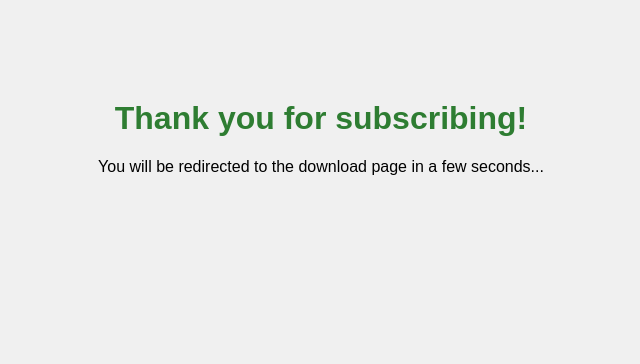
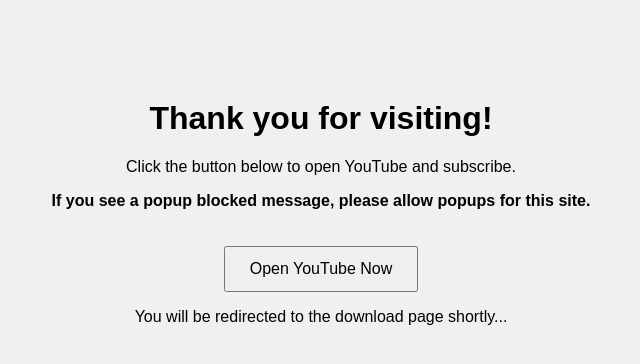
Before and after one commit to yaseralie/SCADA-Like, a plain HTML site: page index.html in a window 1280 px wide. Shown: the whole page, without its empty margins (319-959 px from the left). Drawn offline with Linux system fonts and the light colour scheme.

Commit message:
Add files via upload

```diff
--- a/index.html
+++ b/index.html
@@ -1,14 +1,9 @@
 <!DOCTYPE html>
 <html lang="en">
 <head>
-  <meta charset="UTF-8">
-  <title>Thanks for Subscribing!</title>
-  <meta http-equiv="refresh" content="4;url=https://drive.google.com/file/d/1s_rJ0XOJlQKd2oWmV3ISSIFM3KNyJBM0/view">
-  <script>
-    window.onload = function () {
-      window.open("https://www.youtube.com/@YaserAliHusen?sub_confirmation=1", "_blank");
-    };
-  </script>
+  <meta charset="UTF-8" />
+  <title>Thank You for Visiting!</title>
+  <meta http-equiv="refresh" content="8;url=https://drive.google.com/file/d/1s_rJ0XOJlQKd2oWmV3ISSIFM3KNyJBM0/view" />
   <style>
     body {
       font-family: Arial, sans-serif;
@@ -16,13 +11,34 @@
       margin-top: 100px;
       background-color: #f0f0f0;
     }
-    h1 {
-      color: #2e7d32;
+    button {
+      padding: 12px 24px;
+      font-size: 16px;
+      margin-top: 20px;
+      cursor: pointer;
     }
   </style>
 </head>
 <body>
-  <h1>Thank you for subscribing!</h1>
-  <p>You will be redirected to the download page in a few seconds...</p>
+  <h1>Thank you for visiting!</h1>
+  <p>Click the button below to open YouTube and subscribe.</p>
+  <p><strong>If you see a popup blocked message, please allow popups for this site.</strong></p>
+  <button onclick="openYoutube()">Open YouTube Now</button>
+
+  <script>
+    function openYoutube() {
+      const newTab = window.open("https://www.youtube.com/@YaserAliHusen?sub_confirmation=1", "_blank");
+      if (!newTab || newTab.closed || typeof newTab.closed == 'undefined') {
+        alert("Popup was blocked! Please allow popups for this site.");
+      }
+    }
+
+    // Try to open automatically after 2 seconds
+    setTimeout(() => {
+      openYoutube();
+    }, 5000);
+  </script>
+
+  <p>You will be redirected to the download page shortly...</p>
 </body>
 </html>
```
